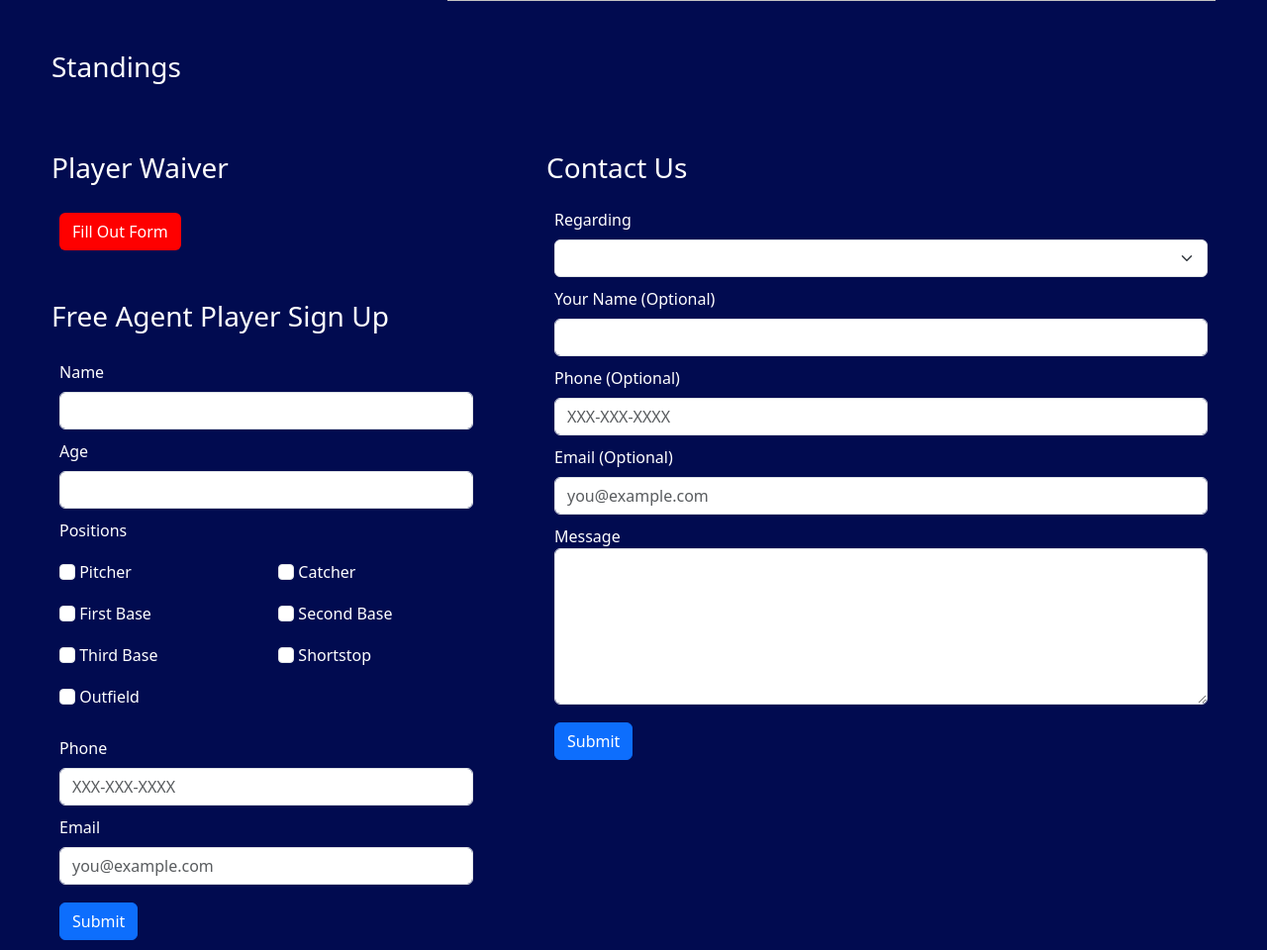
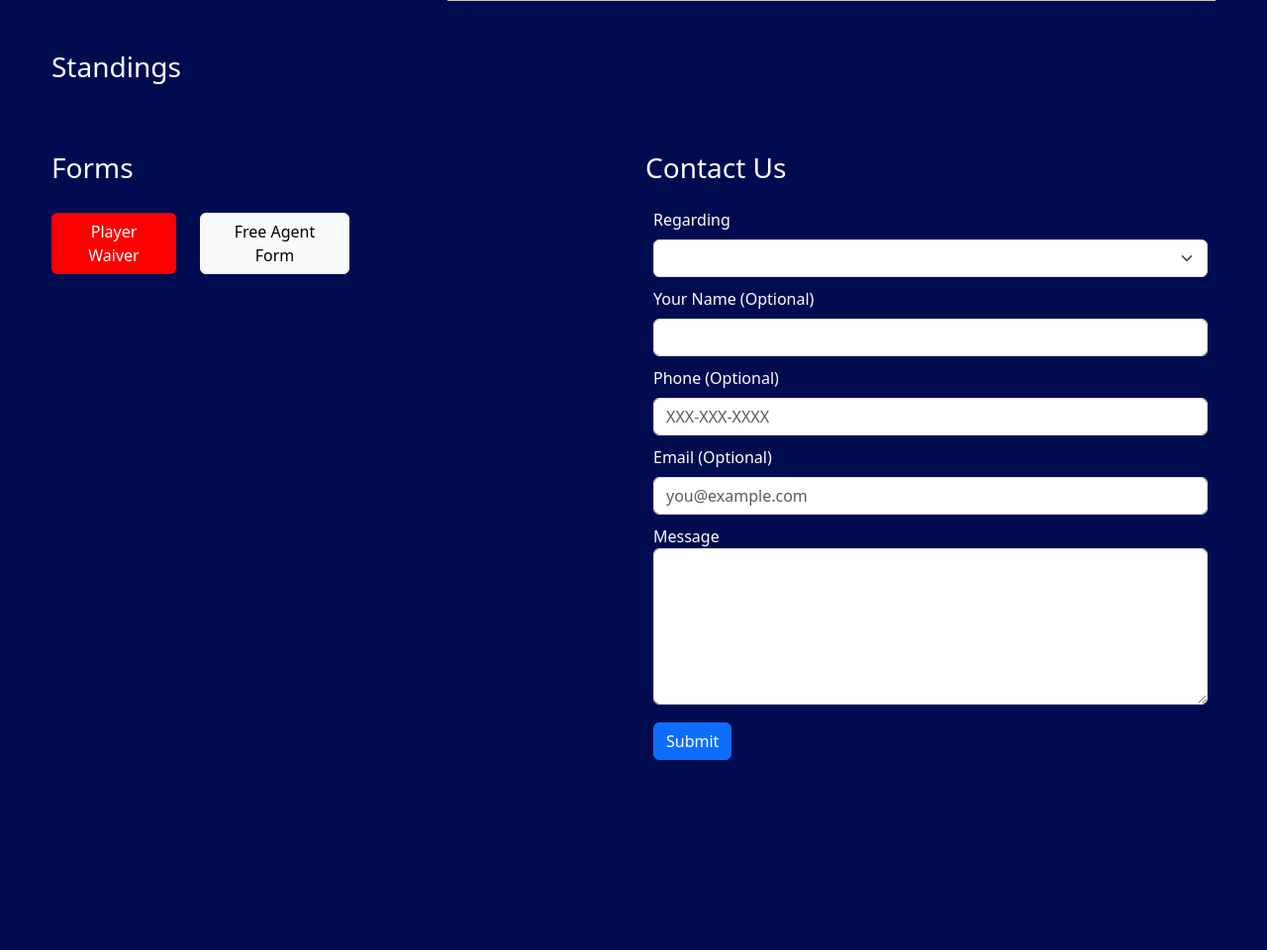
Before and after one commit to peteb206/fwmsbl, a Flask app: template templates/home.html in a window 1280 px wide. Shown: the part 1230-2190 px from the top of the page at 99% size. After the commit the page ends 1998 px from the top, so only its background shows below. Run offline with Flask 2, Linux system fonts and the light colour scheme; the template is opened without the code that fills it, so the values that code supplies are empty; some libraries are stand-ins or nearby versions.

Commit message:
Switch Free Agent form to Google Forms link

```diff
--- a/app.py
+++ b/app.py
@@ -142,52 +142,6 @@ def contact():
         mail.send(msg)
     return redirect('/')
 
-@app.route('/freeAgent', methods = ['POST'])
-def free_agent():
-    name = request.form.get('name', '')
-    age = request.form.get('age', '')
-    pitcher = request.form.get('pitcher', '')
-    catcher = request.form.get('catcher', '')
-    first_base = request.form.get('firstBase', '')
-    second_base = request.form.get('secondBase', '')
-    third_base = request.form.get('thirdBase', '')
-    shortstop = request.form.get('shortstop', '')
-    outfield = request.form.get('outfield', '')
-    phone = request.form.get('phone', '')
-    email = request.form.get('email', '')
-    send_test = request.form.get('address', '')
-
-    positions = list()
-    if pitcher == 'on':
-        positions.append('P')
-    if catcher == 'on':
-        positions.append('C')
-    if first_base == 'on':
-        positions.append('1B')
-    if second_base == 'on':
-        positions.append('2B')
-    if third_base == 'on':
-        positions.append('3B')
-    if shortstop == 'on':
-        positions.append('SS')
-    if outfield == 'on':
-        positions.append('OF')
-    if len(positions) == 0:
-        positions = ['None selected']
-
-    if send_test == '':
-        msg = Message("Fort Worth Men's Senior Baseball League: Free Agent", sender = f'FWMSBL Website <{os.environ.get("EMAIL_USERNAME")}>', recipients = [os.environ.get('EMAIL_RECIPIENT')])
-        msg.html = f'''
-            <h2>Free Agent Submission</h2>
-            <b>Name:</b> {name}<br>
-            <b>Age:</b> {age}<br>
-            <b>Positions:</b> {', '.join(positions)}<br>
-            <b>Phone:</b> {phone}<br>
-            <b>Email:</b> {email}<br>
-        '''
-        mail.send(msg)
-    return redirect('/')
-
 @app.route('/waiver', methods = ['POST'])
 def submit_waiver():
     name = request.form.get('name', '')
--- a/templates/home.html
+++ b/templates/home.html
@@ -99,107 +99,18 @@
 <div id="standings" class="row">
 </div>
 <div class="row">
-    <div class="col-md" style="max-width: 500px;">
+    <div class="col-md">
         <div class="row">
             <div class="col">
-                <h3 class="light-text" style="padding-bottom: 20px">Player Waiver</h3>
-                <button type="submit" class="btn light-text mx-2" style="background-color: var(--red-color);" onclick="window.open('waiver', '_blank')">Fill Out Form</button>
+                <h3 class="light-text" style="padding-bottom: 20px">Forms</h3>
             </div>
         </div>
-        <div class="row">
-            <div class="col-11">
-                <h3 class="light-text" style="padding-bottom: 20px">Free Agent Player Sign Up</h3>
-                <form id="free-agent" class="needs-validation light-text px-2"  action="/freeAgent" method="POST" onsubmit="return formOnSubmit();">
-                    <div class="row">
-                        <div class="col">
-                            <label for="name" class="form-label">Name</label>
-                            <input type="text" class="form-control" id="name" name="name" required>
-                        </div>
-                    </div>
-                    <div class="row">
-                        <div class="col">
-                            <label for="age" class="form-label">Age</label>
-                            <input type="number" id="age" name="age" class="form-control" required>
-                        </div>
-                    </div>
-                    <div class="row">
-                        <div class="col">
-                            <label class="form-label">Positions</label>
-                        </div>
-                    </div>
-                    <div class="row">
-                        <div class="col">
-                            <div class="row">
-                                <div class="col">
-                                    <input type="checkbox" class="form-check-input" name="pitcher" id="pitcher">
-                                    <label for="pitcher" class="form-label">Pitcher</label>
-                                </div>
-                            </div>
-                            <div class="row">
-                                <div class="col">
-                                    <input type="checkbox" class="form-check-input" name="firstBase" id="firstBase">
-                                    <label for="firstBase" class="form-label">First Base</label>
-                                </div>
-                            </div>
-                            <div class="row">
-                                <div class="col">
-                                    <input type="checkbox" class="form-check-input" name="thirdBase" id="thirdBase">
-                                    <label for="thirdBase" class="form-label">Third Base</label>
-                                </div>
-                            </div>
-                            <div class="row">
-                                <div class="col">
-                                    <input type="checkbox" class="form-check-input" name="outfield" id="outfield">
-                                    <label for="outfield" class="form-label">Outfield</label>
-                                </div>
-                            </div>
-                        </div>
-                        <div class="col">
-                            <div class="row">
-                                <div class="col">
-                                    <input type="checkbox" class="form-check-input" name="catcher" id="catcher">
-                                    <label for="catcher" class="form-label">Catcher</label>
-                                </div>
-                            </div>
-                            <div class="row">
-                                <div class="col">
-                                    <input type="checkbox" class="form-check-input" name="secondBase" id="secondBase">
-                                    <label for="secondBase" class="form-label">Second Base</label>
-                                </div>
-                            </div>
-                            <div class="row">
-                                <div class="col">
-                                    <input type="checkbox" class="form-check-input" name="shortstop" id="shortstop">
-                                    <label for="shortstop" class="form-label">Shortstop</label>
-                                </div>
-                            </div>
-                        </div>
-                    </div>
-                    <div class="row">
-                        <div class="col">
-                            <label for="phone" class="form-label">Phone</label>
-                            <input type="tel" class="form-control" id="phone" name="phone" placeholder="XXX-XXX-XXXX" required>
-                            <div class="invalid-feedback">
-                                Please enter a valid phone number.
-                            </div>
-                        </div>
-                    </div>
-                    <div class="row">
-                        <div class="col">
-                            <label for="email" class="form-label">Email</label>
-                            <input type="email" class="form-control" id="email" name="email" placeholder="you@example.com" required>
-                            <div class="invalid-feedback">
-                                Please enter a valid email address.
-                            </div>
-                        </div>
-                    </div>
-                    <div class="row">
-                        <div class="col">
-                            <input type="text" class="form-control" id="address" name="address">
-                            <button class="btn btn-primary btn-md mt-2" type="submit">Submit</button>
-                        </div>
-                    </div>
-                </form>
+        <div class="row justify-content-start">
+            <div class="col" style="max-width: 150px;">
+                <button type="submit" class="btn light-text" style="background-color: var(--red-color);" onclick="window.open('waiver', '_blank')">Player Waiver</button>
+            </div>
+            <div class="col" style="max-width: 175px;">
+                <button type="submit" class="btn btn-light" onclick="window.open('https://docs.google.com/forms/d/e/1FAIpQLSfRuTtd9mr3BrPrDRdQKos92sFW2uqybJKahE8sP7URKvkWJw/viewform', '_blank')">Free Agent Form</button>
             </div>
         </div>
     </div>
```
